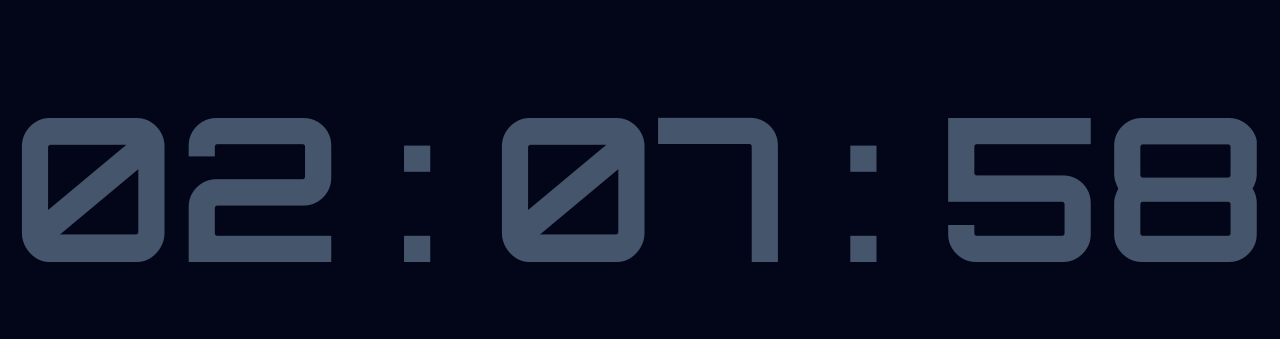
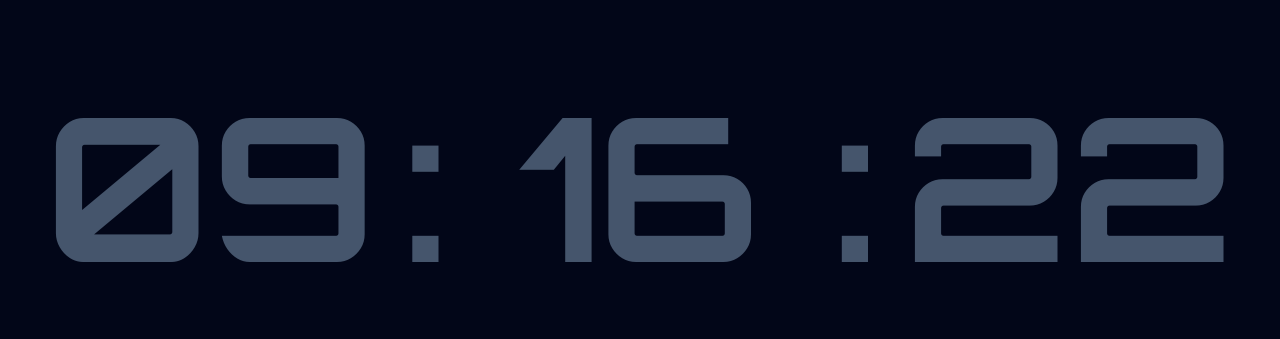
Before and after one commit to rakibulrahmandev/digital-clock, a plain HTML site: page index.html in a window 1280 px wide. Shown: the part 214-553 px from the top of the page. Drawn offline with nearby package versions, Linux system fonts and the light colour scheme.

Commit message:
change some design in html and clock function done on 07/17/2025 at 03:16 pm

```diff
--- a/index.html
+++ b/index.html
@@ -15,18 +15,21 @@
     <script src="https://cdn.jsdelivr.net/npm/@tailwindcss/browser@4"></script>
 </head>
 <body class="min-h-screen bg-slate-950 flex items-center justify-center">
-    <div class="min-h-[400px] flex items-center justify-between gap-[50px]">
-        <div id="hr_box">
-            <span class="font-bold text-slate-600 text-[200px]" id="hr">02</span>
+    <div class="min-h-[400px] flex items-center justify-between gap-[25px]">
+        <div class="w-[332px] h-[300px] flex items-center justify-center" id="hr_box">
+            <span class="font-bold text-slate-600 text-[200px]" id="hr">00</span>
         </div>
         <div class="font-bold text-slate-600 text-[200px]">:</div>
-        <div id="min_box">
-            <span class="font-bold text-slate-600 text-[200px]" id="min">07</span>
+        <div class="w-[332px] h-[300px] flex items-center justify-center" id="min_box">
+            <span class="font-bold text-slate-600 text-[200px]" id="min">00</span>
         </div>
         <div class="font-bold text-slate-600 text-[200px]">:</div>
-        <div id="sec_box">
-            <span class="font-bold text-slate-600 text-[200px]" id="sec">58</span>
+        <div class="w-[332px] h-[300px] flex items-center justify-center" id="sec_box">
+            <span class="font-bold text-slate-600 text-[200px]" id="sec">00</span>
         </div>
     </div>
+
+    <!-- --------------------------- javascript file link here -->
+    <script src="./js/script.js"></script>
 </body>
 </html>
--- a/js/script.js
+++ b/js/script.js
@@ -0,0 +1,30 @@
+const hr = document.querySelector('#hr');
+const min = document.querySelector('#min');
+const sec = document.querySelector('#sec');
+
+const digitalTime = () => {
+
+    // create date object:
+    const date = new Date();
+
+    // extract hour, minutes, second:
+    let hour = date.getHours();
+    let minute = date.getMinutes();
+    let second = date.getSeconds();
+
+    // 12 hour format:
+    let formatHour = hour % 12 || 12;
+
+    // include "0" when less than "12":
+    let hours = formatHour <= 9 ? `0${formatHour}` : formatHour;
+    let minutes = minute <= 9 ? `0${minute}` : minute;
+    let seconds = second <= 9 ? `0${second}` : second;
+
+    // print in html:
+    hr.textContent = hours;
+    min.textContent = minutes;
+    sec.textContent = seconds;
+
+};
+
+setInterval(digitalTime, 1000);
```
